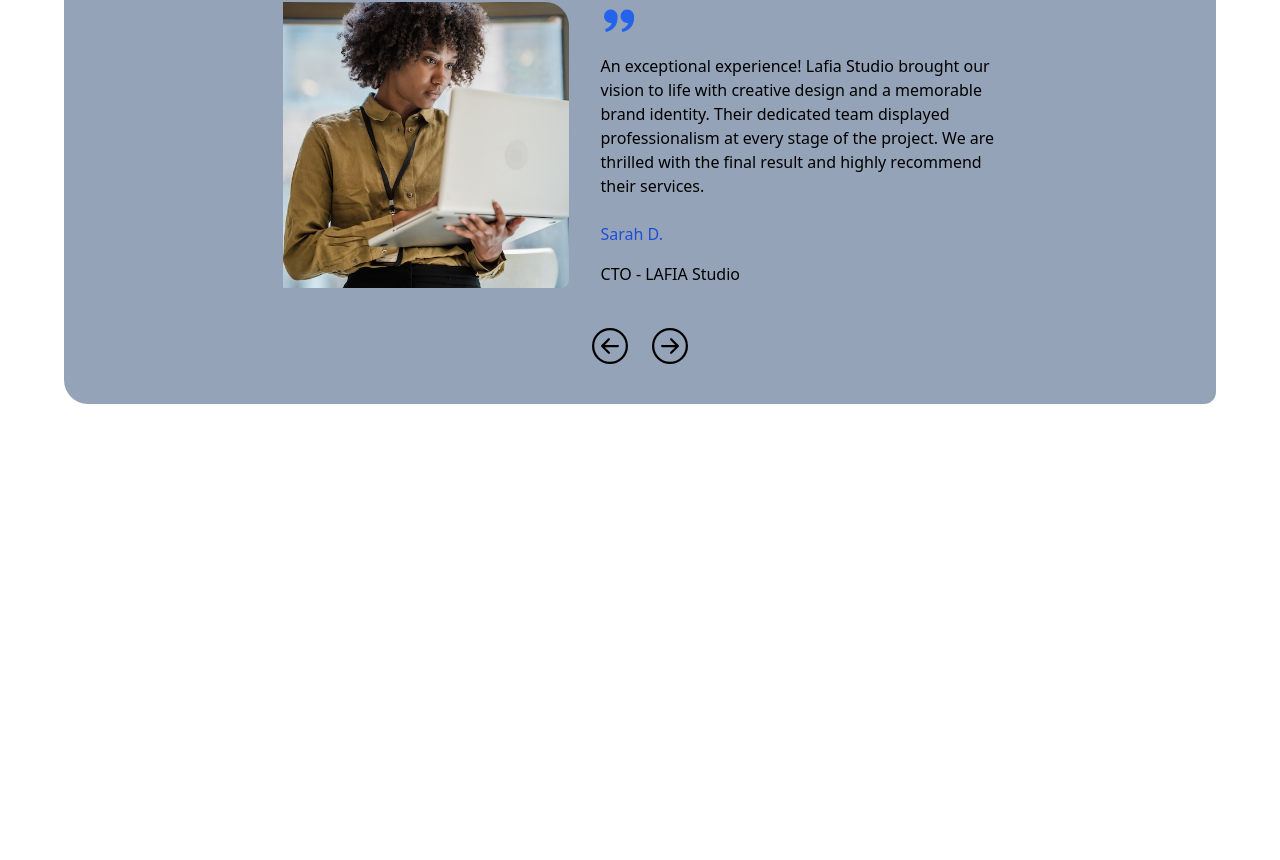
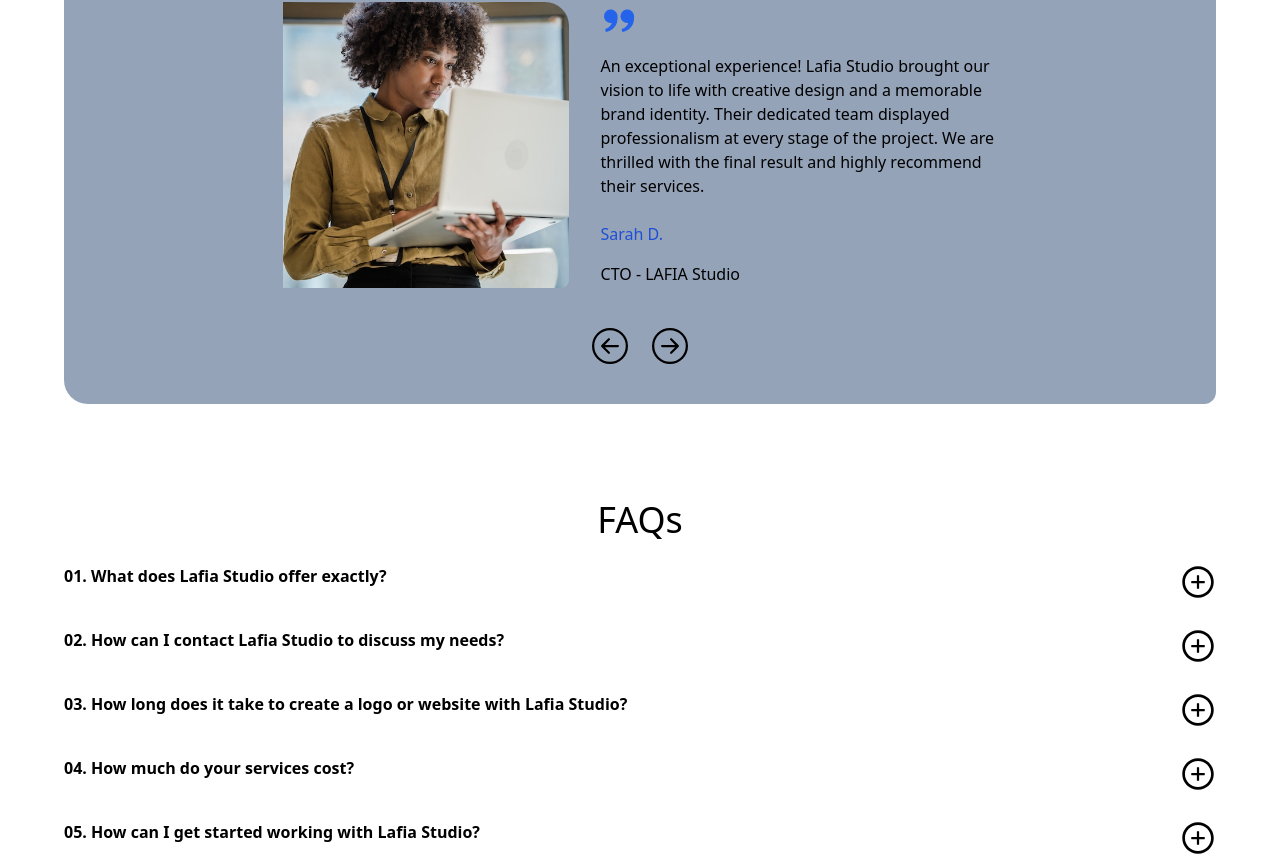
Before and after one commit to DaniOmer/web-agency-react-tailwind-mui, a React (Vite) app: page / in a window 1280 px wide. Shown: the part 2802-3662 px from the top of the page. Before the commit the page ends 3206 px from the top, so only its background shows below. Built offline with nearby package versions, Linux system fonts and the light colour scheme.

Commit message:
Setting up Faq section on homepage

```diff
--- a/src/components/ClientReview/ClientReview.jsx
+++ b/src/components/ClientReview/ClientReview.jsx
@@ -41,6 +41,7 @@ const ClientReview = () => {
             review={slide.review}
             author={slide.author}
             authorInformations={slide.authorInformations}
+            key={index}
           />
         ) : null;
       })}
--- /dev/null
+++ b/src/components/Faq/Faq.jsx
@@ -0,0 +1,50 @@
+import FaqCard from "./FaqCard";
+
+const Faq = () => {
+  const data = [
+    {
+      question: "What does Lafia Studio offer exactly?",
+      answer:
+        "Lafia Studio is a creative agency offering a range of services, including logo design, graphic design, web development, search engine optimization (SEO), and more. Our goal is to bring your ideas to life and enhance your online and offline presence.",
+    },
+    {
+      question: "How can I contact Lafia Studio to discuss my needs?",
+      answer:
+        "You can contact us using the contact form on our website, via email at [email address], or by calling us at [phone number]. We would be delighted to discuss your project and answer any questions you may have.",
+    },
+    {
+      question:
+        "How long does it take to create a logo or website with Lafia Studio?",
+      answer:
+        "The duration of each project can vary depending on its complexity and your specific needs. We work closely with our clients to meet agreed-upon deadlines. Please contact us to discuss your project and get a time estimate.",
+    },
+    {
+      question: "How much do your services cost?",
+      answer:
+        "The cost of our services varies depending on the scope of the project and your specific needs. We provide customized quotes for each project, so please contact us to discuss your budget and goals.",
+    },
+    {
+      question: "How can I get started working with Lafia Studio?",
+      answer:
+        "To get started, please contact us using one of the communication methods mentioned above, and we'll schedule an initial consultation to discuss your needs and vision. From there, we'll create a customized work plan for your project.",
+    },
+  ];
+  return (
+    <section className="max-w-6xl mx-auto mt-24">
+      <h1 className="text-4xl mb-6 text-center">FAQs</h1>
+      <div className="flex flex-col gap-6">
+        {data.map((faq, index) => {
+          return (
+            <FaqCard
+              question={faq.question}
+              answer={faq.answer}
+              index={index}
+              key={index}
+            />
+          );
+        })}
+      </div>
+    </section>
+  );
+};
+export default Faq;
--- /dev/null
+++ b/src/components/Faq/FaqCard.jsx
@@ -0,0 +1,36 @@
+import { useState } from "react";
+import { AiOutlinePlusCircle, AiOutlineMinusCircle } from "react-icons/ai";
+
+const FaqCard = ({ question, answer, index }) => {
+  const [isOpen, setIsOpen] = useState(false);
+  const hidDialog = isOpen ? "" : "hidden";
+
+  return (
+    <div className="flex items-start justify-between">
+      <div>
+        <p className="font-bold mb-4">
+          {0 + (index + 1).toString()}. {question}
+        </p>
+        {/* {isOpen ? <p className="mb-4">{answer}</p> : null} */}
+        <p
+          className={`mb-4 ${
+            isOpen ? "block opacity-100" : "hidden opacity-0"
+          } transition-all ease-in duration-1000`}
+        >
+          {answer}
+        </p>
+      </div>
+      <button
+        onClick={() => {
+          isOpen
+            ? setIsOpen((prevState) => false)
+            : setIsOpen((prevState) => true);
+        }}
+        className="text-4xl"
+      >
+        {isOpen ? <AiOutlineMinusCircle /> : <AiOutlinePlusCircle />}
+      </button>
+    </div>
+  );
+};
+export default FaqCard;
--- a/src/pages/Home/Home.jsx
+++ b/src/pages/Home/Home.jsx
@@ -1,6 +1,7 @@
 import Achievment from "../../components/Achievment/Achievment";
 import ClientReview from "../../components/ClientReview/ClientReview";
 import ContactRequest from "../../components/ContactRequest/ContactRequest";
+import Faq from "../../components/FAQ/Faq";
 import GrowthChart from "../../components/GrowthChart/GrowthChart";
 import RecentClient from "../../components/RecentClient/RecentClient";
 import Service from "../../components/Service/Service";
@@ -16,6 +17,7 @@ const Home = () => {
       <Work />
       {/* <GrowthChart /> */}
       <ClientReview />
+      <Faq />
     </div>
   );
 };
```
